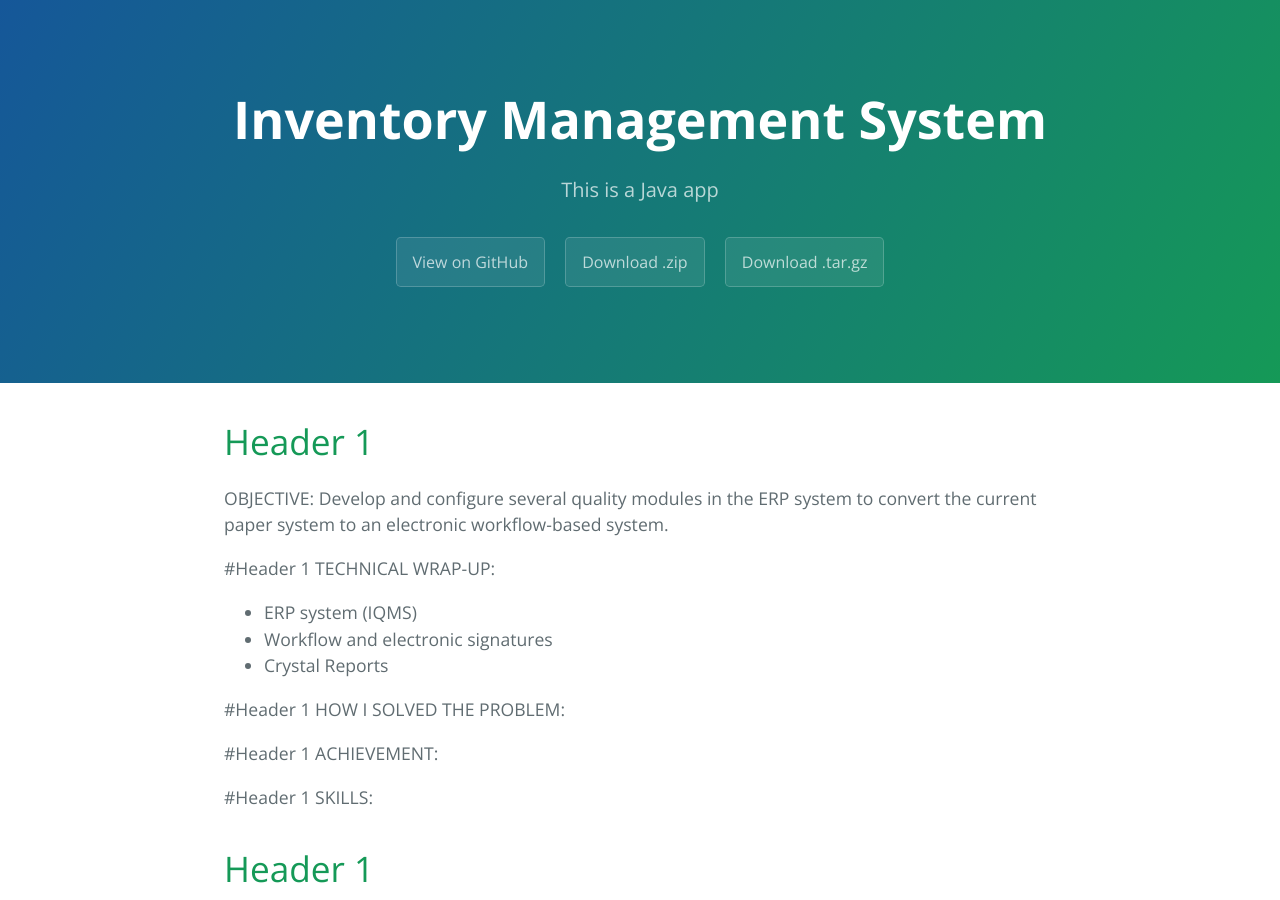
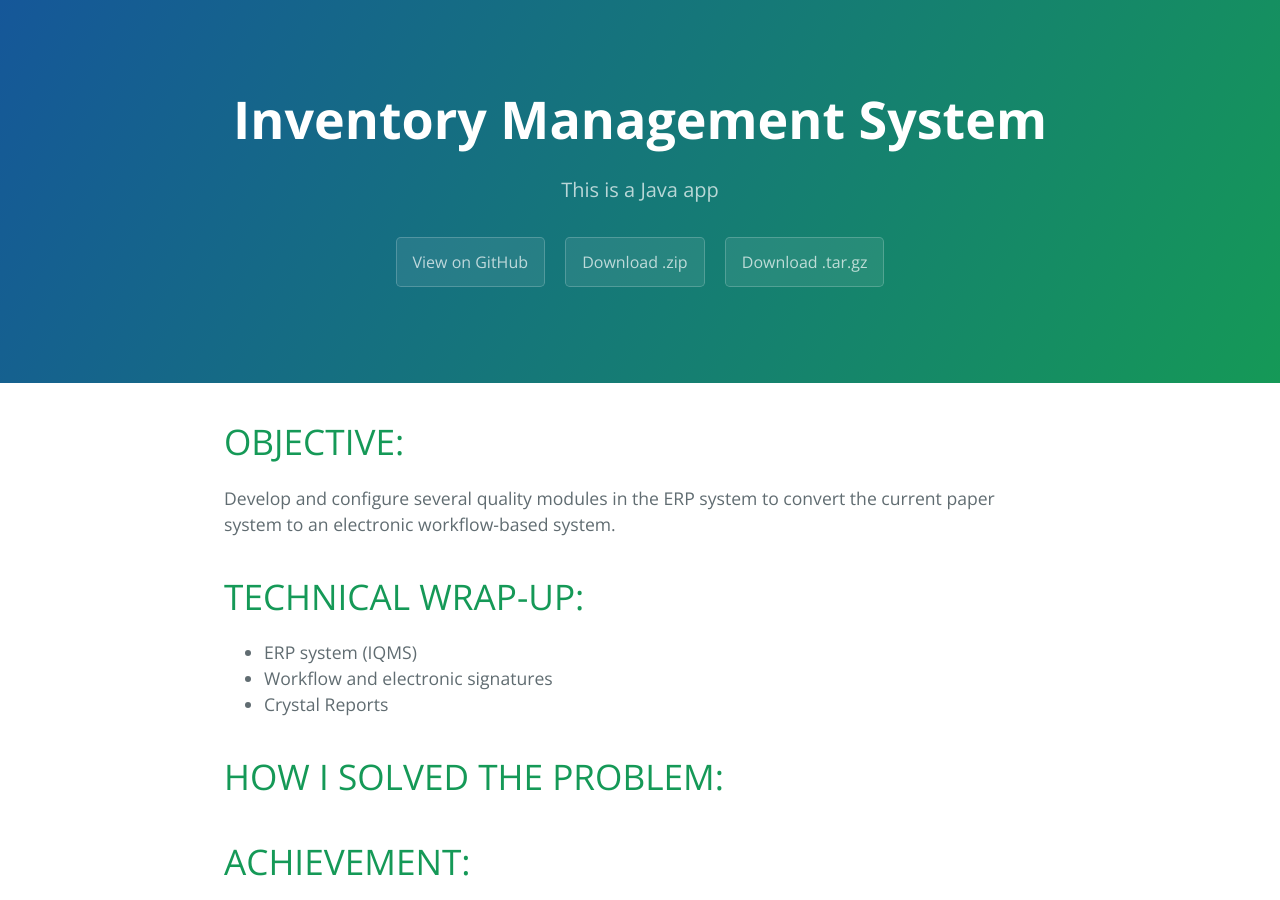
Before and after one commit to thanhxtruong/C482---Inventory-Management-System, a Jekyll site: the page built from docs/index.md, in a window 1280 px wide and 900 px high. Built offline with Jekyll 4.4.1, drawn with Linux system fonts in a browser that asks for light colours; our own code applies the rules of GitHub Pages for plain Markdown files.

Commit message:
Update index.md

```diff
--- a/docs/index.md
+++ b/docs/index.md
@@ -2,27 +2,21 @@
 layout: default
 ---
 
-# Header 1
-OBJECTIVE:
+# OBJECTIVE:
 Develop and configure several quality modules in the ERP system to convert the current paper system to an electronic workflow-based system.
 
-#Header 1
-TECHNICAL WRAP-UP:
+# TECHNICAL WRAP-UP:
 * ERP system (IQMS)
 * Workflow and electronic signatures
 * Crystal Reports
 
-#Header 1
-HOW I SOLVED THE PROBLEM:
+# HOW I SOLVED THE PROBLEM:
 
-#Header 1
-ACHIEVEMENT:
+# ACHIEVEMENT:
 
-#Header 1
-SKILLS:
+# SKILLS:
 
-# Header 1
-SYSTEMS DEVELOPED:
+# SYSTEMS DEVELOPED:
 
 
 
```
